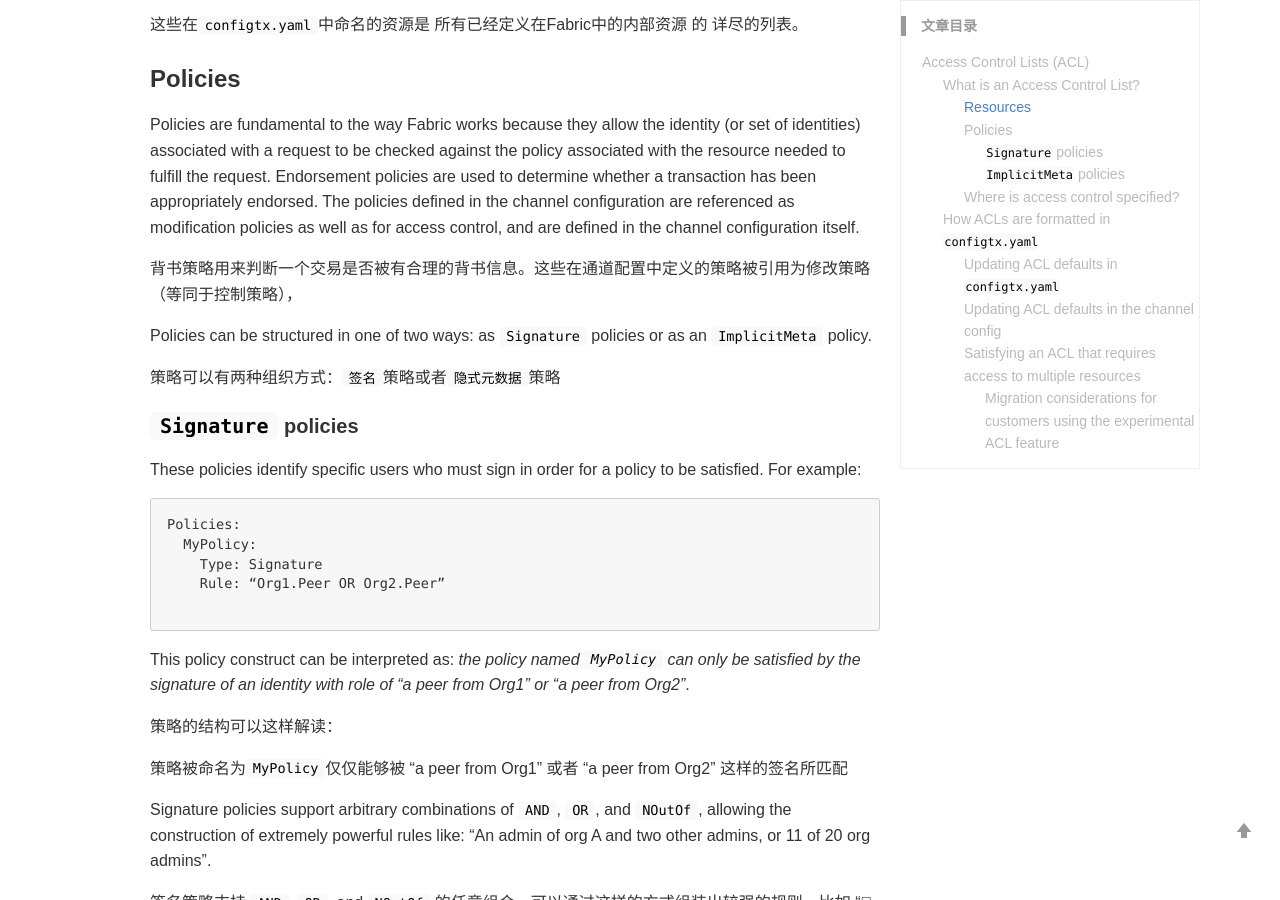
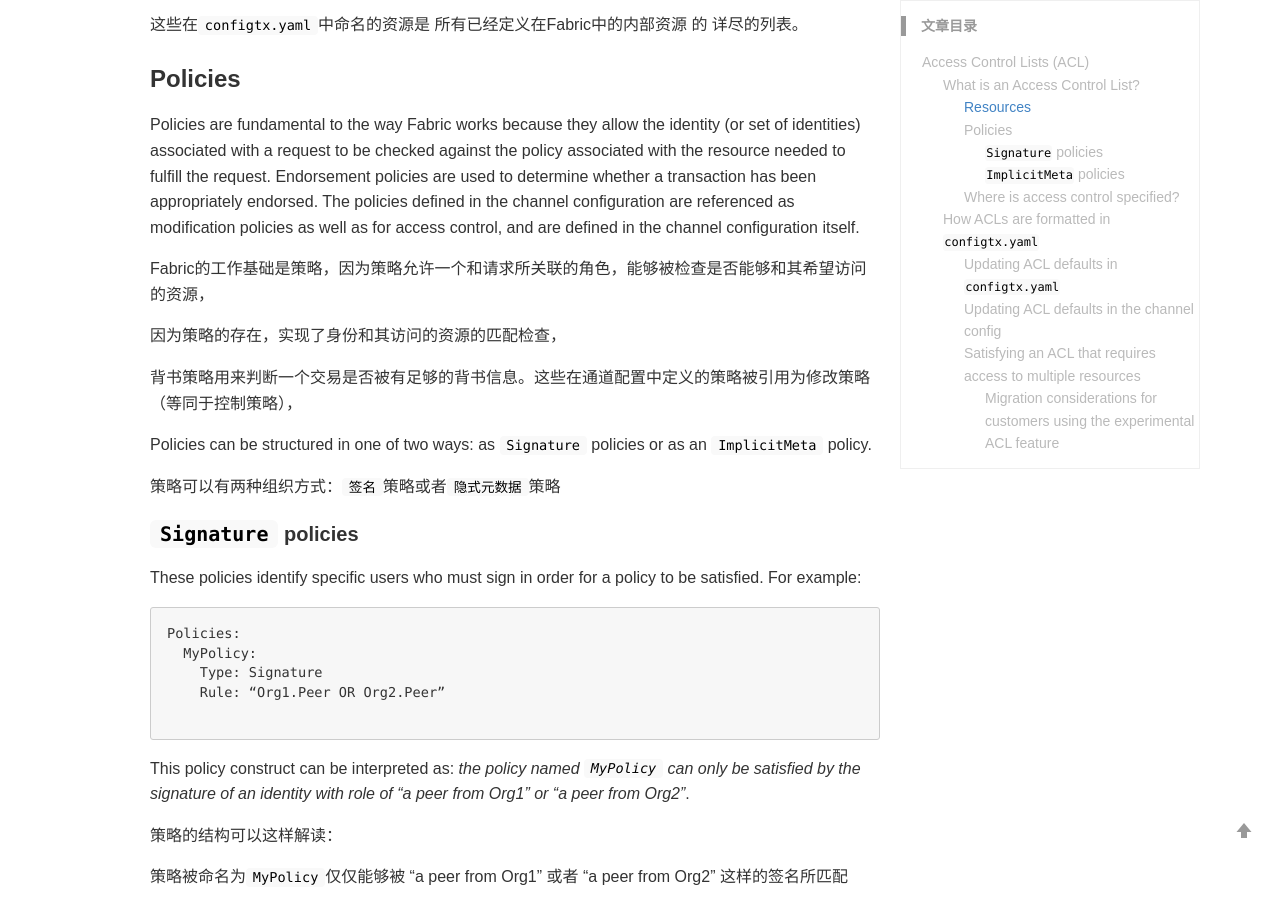
Before and after one commit to nox60/nox60.github.io, a Jekyll site: the page built from _posts/2019-8-18-Access-Control-Lists-(ACL).md, in a window 1280 px wide and 900 px high, scrolled down 1215 px. Built offline with Jekyll 4.4.1, drawn with Linux system fonts in a browser that asks for light colours; our own code applies the rules of GitHub Pages for plain Markdown files; comment, search, counter and statistics services are not loaded.

Commit message:
Update translation

```diff
--- a/_posts/2019-8-18-Access-Control-Lists-(ACL).md
+++ b/_posts/2019-8-18-Access-Control-Lists-(ACL).md
@@ -59,9 +59,11 @@
 policies defined in the channel configuration are referenced as modification policies
 as well as for access control, and are defined in the channel configuration itself.
 
+Fabric的工作基础是策略，因为策略允许一个和请求所关联的角色，能够被检查是否能够和其希望访问的资源，
 
+因为策略的存在，实现了身份和其访问的资源的匹配检查，
 
-背书策略用来判断一个交易是否被有合理的背书信息。这些在通道配置中定义的策略被引用为修改策略（等同于控制策略），
+背书策略用来判断一个交易是否被有足够的背书信息。这些在通道配置中定义的策略被引用为修改策略（等同于控制策略），
 
 Policies can be structured in one of two ways: as `Signature` policies or as an
 `ImplicitMeta` policy.
```
